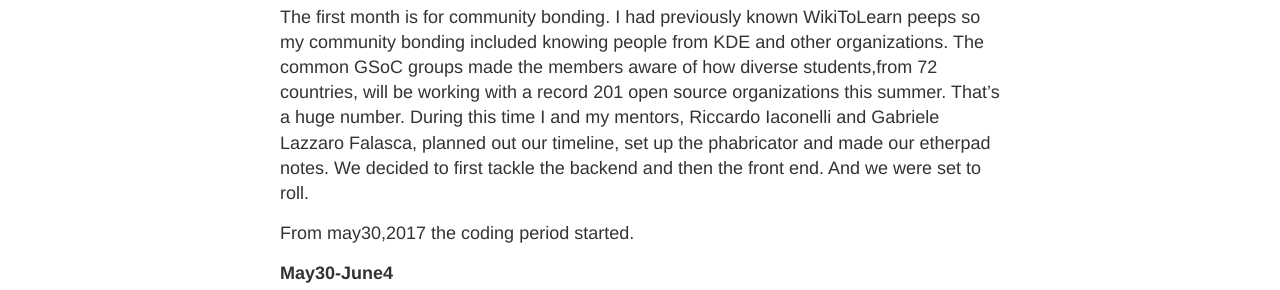
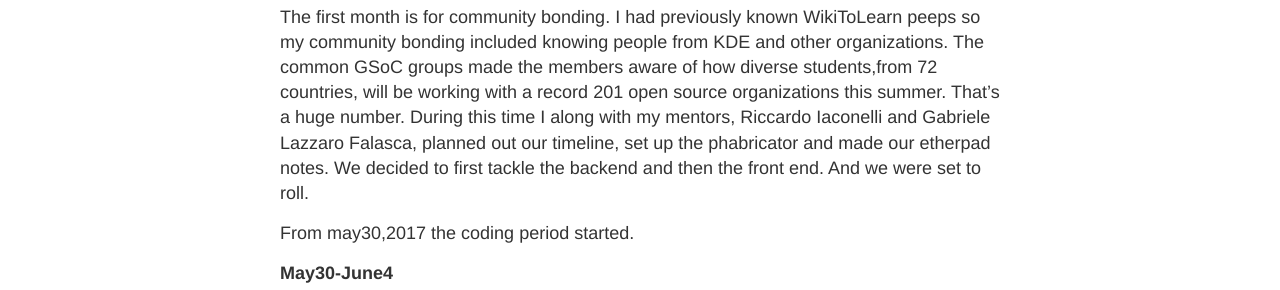
Before and after one commit to VasudhaMathur/VasudhaMathur.github.io, a Jekyll site: the page built from index.md, in a window 1280 px wide. Shown: the part 1215-1505 px from the top of the page. Built offline with Jekyll 4.4.1, drawn with Linux system fonts in a browser that asks for light colours.

Commit message:
Create index.md

```diff
--- a/index.md
+++ b/index.md
@@ -20,7 +20,7 @@
 
 ### During GSoc
 The first month is for community bonding. I had previously known WikiToLearn peeps so my community bonding included knowing people from KDE and other organizations. The common GSoC groups made the members aware of how diverse students,from 72 countries, will be working with a record 201 open source organizations this summer. That's a huge number.
-During this time I and my mentors, Riccardo Iaconelli and Gabriele Lazzaro Falasca, planned out our timeline, set up the phabricator and made our etherpad notes. We decided to first tackle the backend and then the front end. And we were set to roll.
+During this time I along with my mentors, Riccardo Iaconelli and Gabriele Lazzaro Falasca, planned out our timeline, set up the phabricator and made our etherpad notes. We decided to first tackle the backend and then the front end. And we were set to roll.
 
 From may30,2017 the coding period started.
 
```
